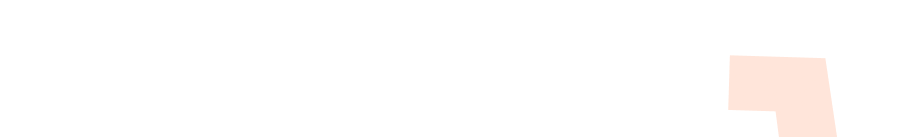
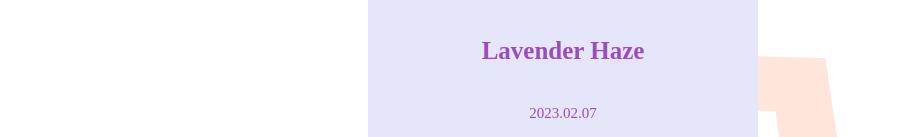
Before and after one commit to sojeonglee77/cone, a plain HTML site: page index.html in a window 1280 px wide. Shown: the part 878-1015 px from the top of the page, without its empty margins (77-998 px from the left). Drawn offline with Linux system fonts and the light colour scheme; a web font is replaced by a local one.

Commit message:
Update index.html

```diff
--- a/index.html
+++ b/index.html
@@ -26,7 +26,7 @@
 
         .container {
             width: 390px;
-            background-color: #lavender;
+            background-color: lavender;
             height: 100%;
         }
 
@@ -52,13 +52,13 @@
         }
 
         .f-title {
-            color: white;
+            color: rgba(145, 56, 181, 0.886);
             font-size: 25px;
             font-weight: 900;
         }
 
         .f-date {
-            color: white;
+            color: rgba(145, 56, 181, 0.886);
             font-size: 15px;
             font-weight: 500;
         }
```
